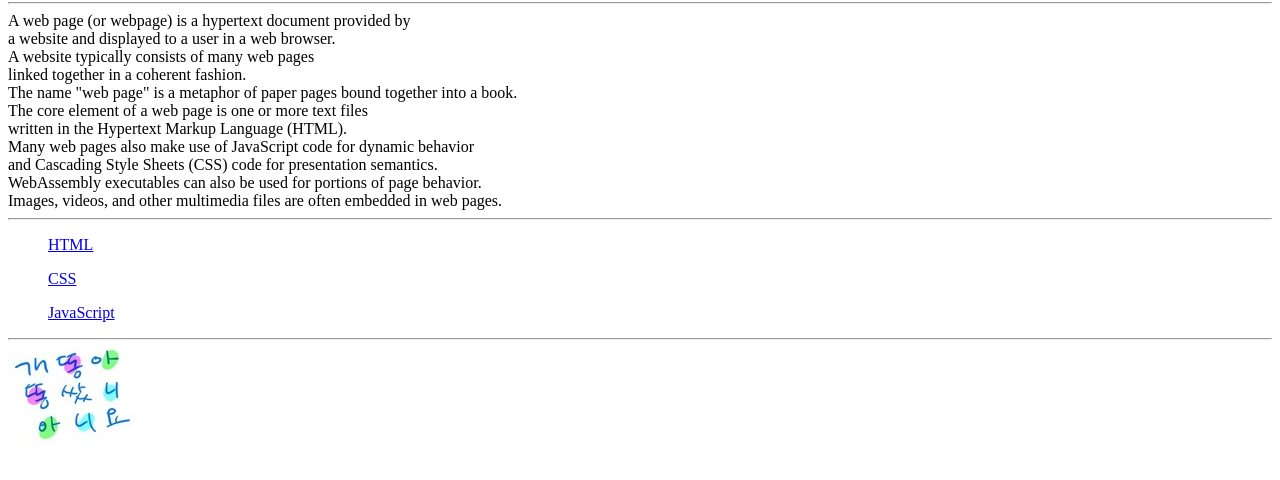
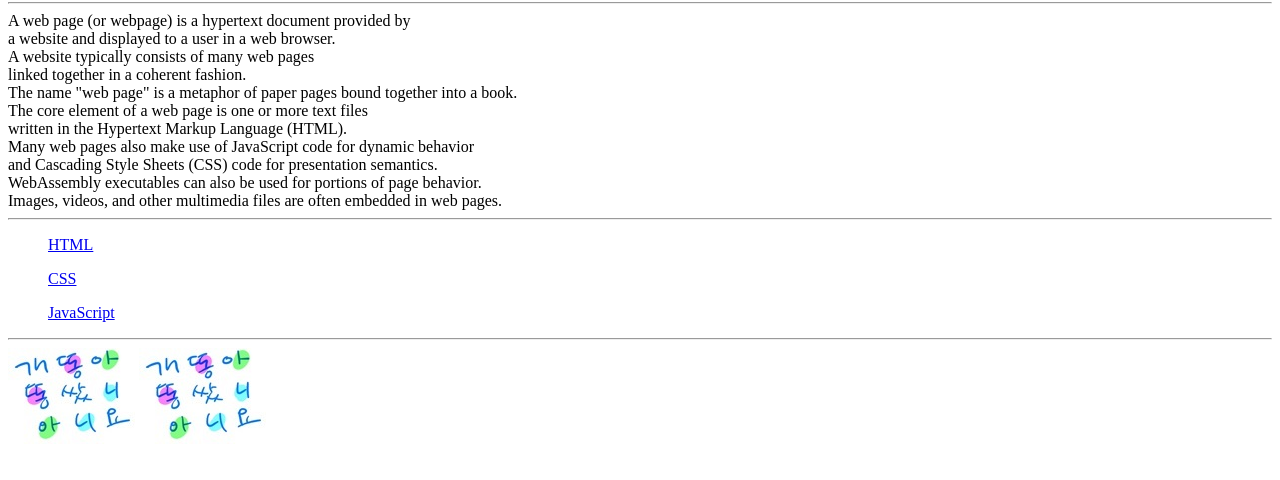
Before and after one commit to 30609ParkGunGyu/web1, a plain HTML site: page index.html in a window 1280 px wide. Shown: the part 78-558 px from the top of the page. Drawn offline with Linux system fonts and the light colour scheme.

Commit message:
Update index.html

```diff
--- a/index.html
+++ b/index.html
@@ -27,6 +27,7 @@
     <ul><a href="JS.html">JavaScript</a></ul>
     <hr>
     <img src="img\test2.jpg" alt="" width="" height="">
+    <img src="img\test2.jpg" alt="" width="" height="">
 
 </body>
 </html>
```
